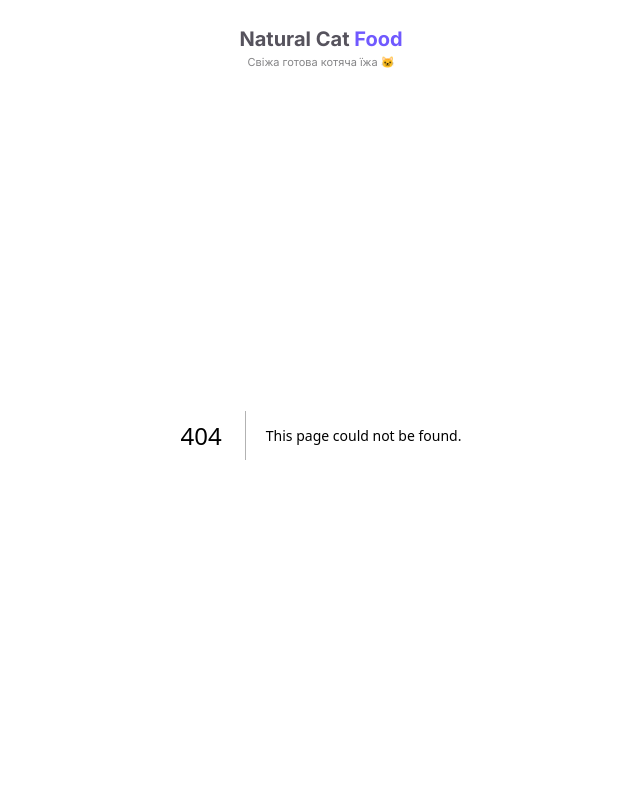
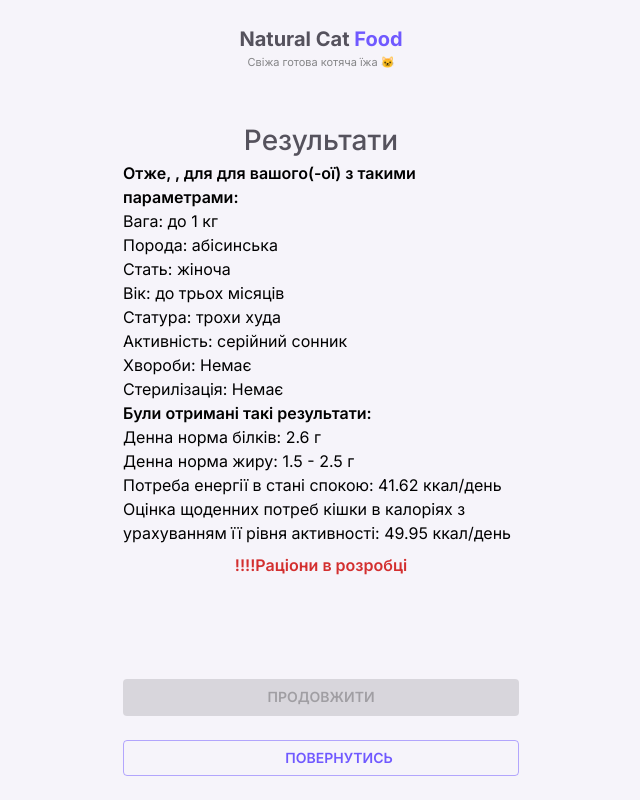
Before and after one commit to fidyay/diplom, a Next.js app: page /results in a window 1280 px wide. Before the commit this address had no page. Shown: the whole page, without its empty margins (319-959 px from the left). Built offline with nearby package versions, Linux system fonts and the light colour scheme; some icons are missing.

Commit message:
calculations

```diff
--- /dev/null
+++ b/src/app/results/page.tsx
@@ -0,0 +1,59 @@
+"use client";
+import PageWrapper from "@/components/PageWrapper";
+import store from "@/core/store";
+import roundNumber from "@/utils/roundNumber";
+import { Typography } from "@mui/material";
+import { observer } from "mobx-react";
+import { useCallback } from "react";
+
+export default observer(function ResultsPage() {
+  const handleContinue = useCallback(() => {}, []);
+
+  return (
+    <PageWrapper
+      handleContinue={handleContinue}
+      previousLink="/sterilization"
+      disabledContinue
+      title="Результати"
+    >
+      <Typography sx={{ fontWeight: 600 }}>
+        Отже, {store.userName}, для для вашого(-ої) {store.catName} з такими
+        параметрами:
+      </Typography>
+      <Typography>Вага: {store.catWeight.toLowerCase()}</Typography>
+      <Typography>Порода: {store.catBreed.toLowerCase()}</Typography>
+      <Typography>Стать: {store.catGender.toLowerCase()}</Typography>
+      <Typography>Вік: {store.catAge.toLowerCase()}</Typography>
+      <Typography>Статура: {store.catWaist.toLowerCase()}</Typography>
+      <Typography>Активність: {store.catActivity.toLowerCase()}</Typography>
+      <Typography>Хвороби: {store.hasIllness ? "Є" : "Немає"}</Typography>
+      <Typography>
+        Стерилізація: {store.hasSterilization ? "Є" : "Немає"}
+      </Typography>
+      <Typography sx={{ fontWeight: 600 }}>
+        Були отримані такі результати:
+      </Typography>
+      <Typography>
+        Денна норма білків: {roundNumber(store.dailyProteingRequirement, 2)} г
+      </Typography>
+      <Typography>
+        Денна норма жиру: {roundNumber(store.dailyFatRequirement.min, 2)} -{" "}
+        {roundNumber(store.dailyFatRequirement.max, 2)} г
+      </Typography>
+      <Typography>
+        Потреба енергії в стані спокою: {roundNumber(store.RER, 2)} ккал/день
+      </Typography>
+      <Typography>
+        Оцінка щоденних потреб кішки в калоріях з урахуванням її рівня
+        активності: {roundNumber(store.AER, 2)} ккал/день
+      </Typography>
+
+      <Typography
+        color="error"
+        sx={{ fontWeight: 600, textAlign: "center", mt: 1 }}
+      >
+        !!!!Раціони в розробці
+      </Typography>
+    </PageWrapper>
+  );
+});
--- a/src/app/weight/page.tsx
+++ b/src/app/weight/page.tsx
@@ -2,7 +2,7 @@
 import FormStepper from "@/components/FormStepper";
 import FormSlider from "@/components/FormSlider";
 import PageWrapper from "@/components/PageWrapper";
-import store, { catWeight, waistBreakpoints } from "@/core/store";
+import store, { catWeightArr, waistBreakpoints } from "@/core/store";
 import { observer } from "mobx-react";
 import { useRouter } from "next/navigation";
 import { useCallback, useState } from "react";
@@ -24,7 +24,7 @@ export default observer(function BreedPage() {
       title="Вага"
       handleContinue={handleContinue}
     >
-      <FormStepper value={weight} onChange={setWeight} steps={catWeight} />
+      <FormStepper value={weight} onChange={setWeight} steps={catWeightArr} />
 
       <FormSlider
         value={waist}
--- a/src/core/store.ts
+++ b/src/core/store.ts
@@ -38,7 +38,7 @@ export const activityBreakpoints = {
 
 export const boolValuesUA = ["Немає", "Є"];
 
-export const catWeight = [
+export const catWeightArr = [
   "До 1 кг",
   "1 кг",
   "2 кг",
@@ -65,7 +65,7 @@ class Store {
   catBreed: string = catBreeds[0];
   catGender: string = genders[0];
   catAge: string = catAges[0];
-  catWeight: string = catWeight[0];
+  catWeight: string = catWeightArr[0];
   catWaist: string = Object.keys(waistBreakpoints)[0];
   catActivity: string = Object.keys(activityBreakpoints)[0];
   hasIllness: boolean = false;
@@ -73,6 +73,48 @@ class Store {
   constructor() {
     makeAutoObservable(this);
   }
+  // index of str of array is number of weight in kilograms, if index is 0, consider that weight = 0.5kg
+  get catWeightNumber() {
+    const indexOfArr = catWeightArr.findIndex(
+      (weightStr) => weightStr === this.catWeight
+    );
+    if (indexOfArr === 0) return 0.5;
+    else return indexOfArr;
+  }
+  // the minimum daily protein requirement for adult cats is at least 5.2 grams of protein per kilogram of body weight
+  get dailyProteingRequirement() {
+    const recomendedProteinIntake = 5.2;
+    return this.catWeightNumber * recomendedProteinIntake;
+  }
+  // the general recommendation for adult cats is to provide a diet in which fats make up about 20–25% of the total caloric content of the diet
+  get dailyFatRequirement() {
+    const minRecommendedFatIntake = 3;
+    const maxRecommendedFatIntake = 5;
+    return {
+      min: minRecommendedFatIntake * this.catWeightNumber,
+      max: maxRecommendedFatIntake * this.catWeightNumber,
+    };
+  }
+  // the need for energy at rest
+  get RER() {
+    return 70 * Math.pow(this.catWeightNumber, 0.75);
+  }
+  /* Assessment of the cat's daily calorie needs, taking into account its activity level
+  For example, if the cat's RER is calculated as 200 kcal/day and it has an activity level of 3, use the multiplier:
+  - activity level 1: AER = RER x 1.2.
+  - activity level 2: AER = RER x 1.4
+  - activity level 3: AER = RER x 1.6.
+  - Activity level 4: AER = RER x 1.8.
+  */
+  get AER() {
+    // activity level number started from 0
+    const index = Object.keys(activityBreakpoints).findIndex(
+      (activityBreakpoint) => this.catActivity === activityBreakpoint
+    );
+    const activityLevelPoint = 1.2 + (index * 2) / 10;
+
+    return this.RER * activityLevelPoint;
+  }
 }
 
 const store = new Store();
--- /dev/null
+++ b/src/utils/roundNumber.ts
@@ -0,0 +1,5 @@
+// rounding decimal number to specific point of fractional part
+export default function roundNumber(n: number, d: number) {
+  const numberToMultAndDiv = Math.pow(10, d);
+  return Math.round(n * numberToMultAndDiv) / numberToMultAndDiv;
+}
```
Also changed, not shown: src/app/sterilization/page.tsx (+3 -4 lines).
